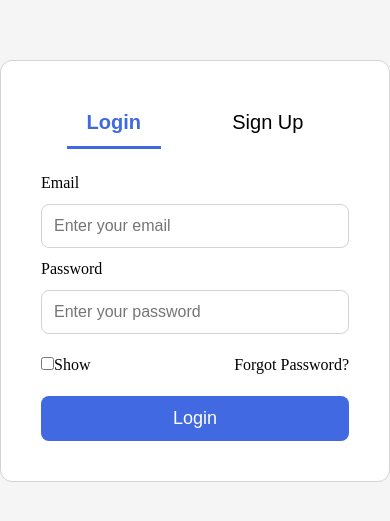
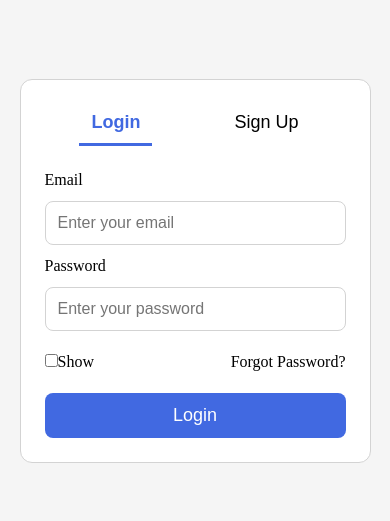
Before and after one commit to prasanna3-tech/Task-Management-Application, a React (Vite) app: page / in a window 390 px wide. Shown: the part 151-672 px from the top of the page. Built offline with nearby package versions, Linux system fonts and the light colour scheme.

Commit message:
Complete authentication and foundation setup

```diff
--- a/src/App.css
+++ b/src/App.css
@@ -1,3 +1,17 @@
+:root {
+    --background: #f5f5f5;
+
+    --card-background: white;
+
+    --text: black;
+
+    --border: lightgray;
+
+    --primary: royalblue;
+
+    --button-text: white;
+}
+
 * {
     box-sizing: border-box;
     margin: 0;
@@ -6,22 +20,23 @@
 
 .container {
     min-height: 100vh;
-
     display: flex;
     justify-content: center;
     align-items: center;
 
-    background-color: #f5f5f5;
+   background-color: var(--background);
 }
 
 .card {
-    width: 400px;
 
-    background-color: white;
+    width: 90%;
+    max-width: 400px;
+
+    background-color: var(--card-background);
 
     padding: 40px;
 
-    border: 1px solid lightgray;
+    border: 1px solid var(--border);
 
     border-radius: 12px;
 }
@@ -45,7 +60,7 @@
 }
 
 .active-tab {
-    color: royalblue;
+   color: var(--primary);
     font-weight: bold;
 }
 
@@ -60,7 +75,7 @@
     width: 100%;
     height: 3px;
 
-    background-color: royalblue;
+   background-color: var(--primary);
 }
 
 .form {
@@ -84,7 +99,7 @@
 .form input[type="text"]   {
     padding: 12px;
 
-    border: 1px solid lightgray;
+    border: 1px solid var(--border);
 
     border-radius: 8px;
 
@@ -108,9 +123,9 @@
 
     border-radius: 8px;
 
-    background-color: royalblue;
+   background-color: var(--primary);
 
-    color: white;
+   color: var(--button-text);
 
     font-size: 18px;
 
@@ -120,3 +135,17 @@
 .submit-btn:hover {
     opacity: 0.9;
 }
+
+@media (max-width: 480px) {
+
+    .card {
+        padding: 24px;
+    }
+
+    .tabs button {
+        font-size: 18px;
+
+        padding: 8px 12px;
+    }
+
+}
```
